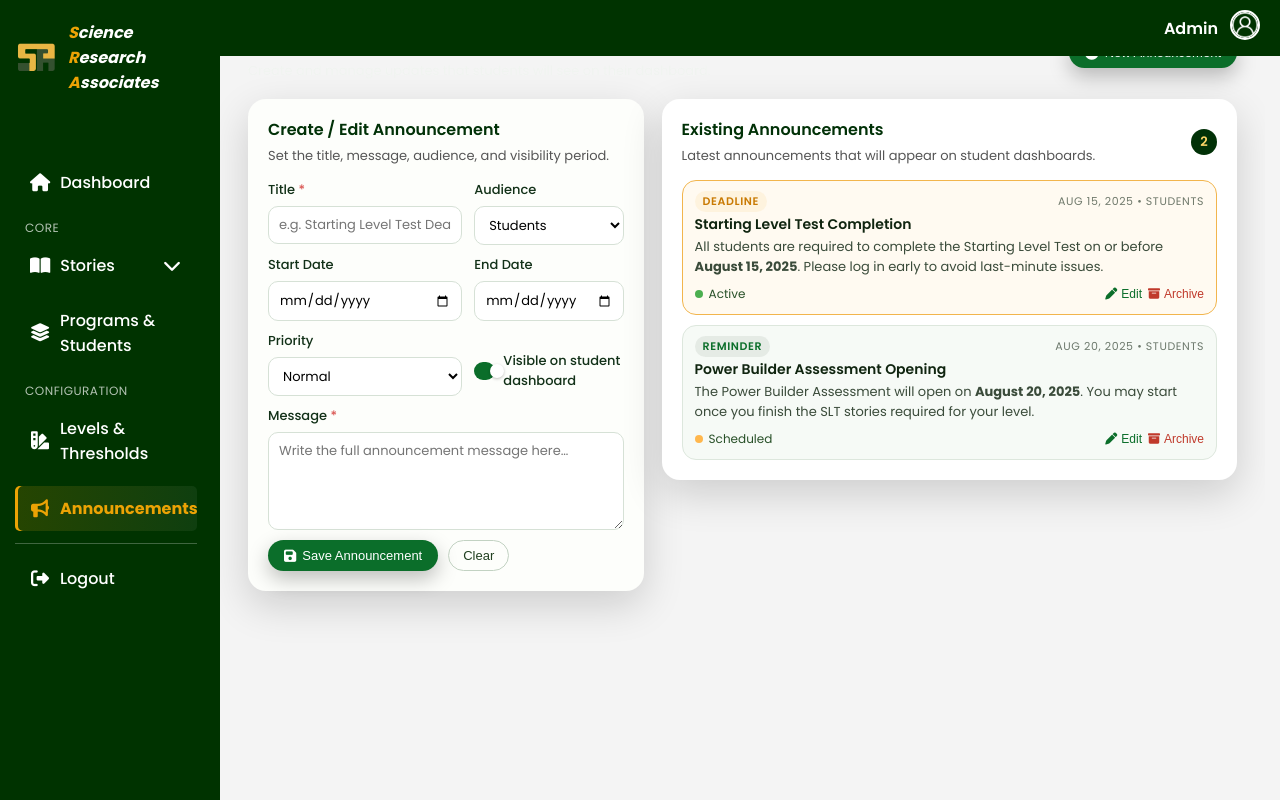
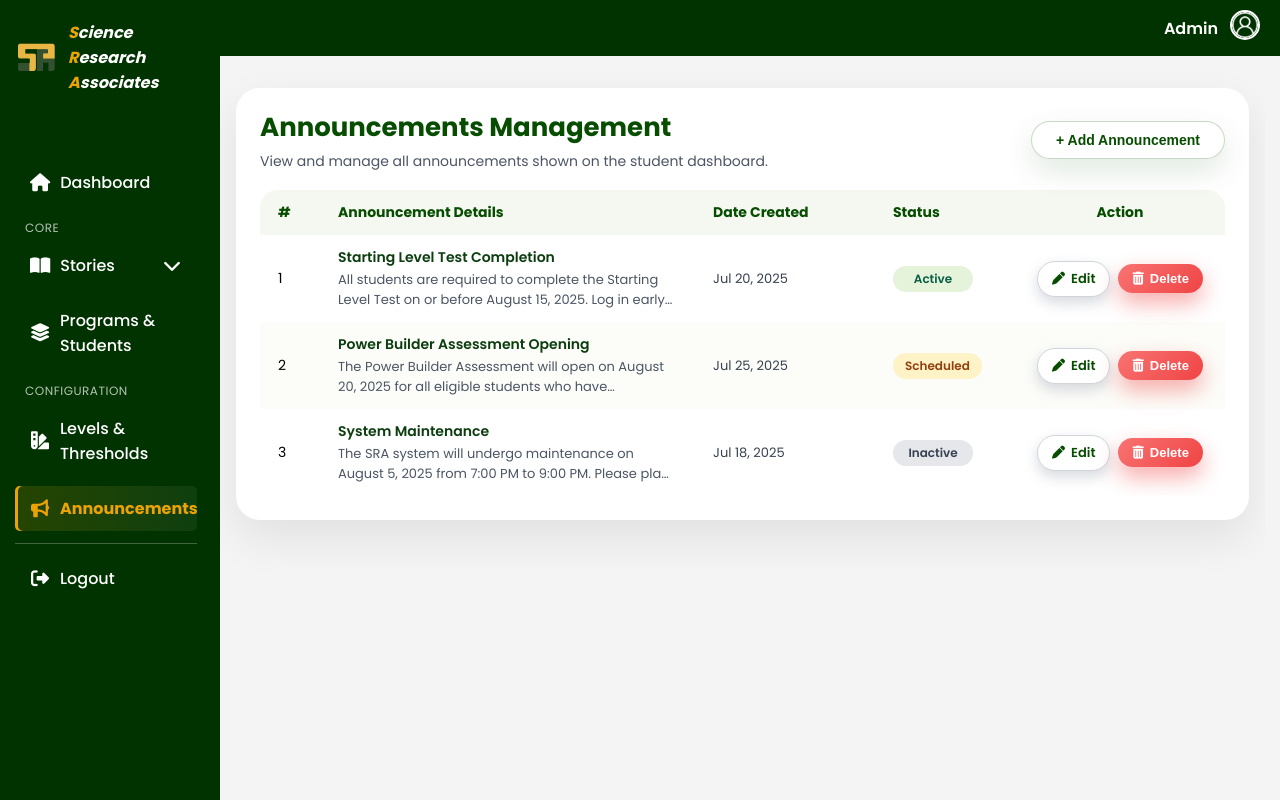
Before and after one commit to bermejoFlorence/SRA-Management-System, a PHP site: page /admin/announcements.php in a window 1280 px wide. Run offline with PHP 8.4, Linux system fonts and the light colour scheme; the visitor is signed in with stand-in values (Sample User, id 1); some libraries are stand-ins or nearby versions.

Commit message:
announcement

```diff
--- a/admin/announcements.php
+++ b/admin/announcements.php
@@ -5,168 +5,47 @@ require_role('admin', '../login.php#login');
 $PAGE_TITLE  = 'Announcements';
 $ACTIVE_MENU = 'announcements';
 
-require_once __DIR__ . '/includes/header.php';  // navbar + hamburger + backdrop + JS
+// ✳️ TEMP DATA LANG – papalitan natin ito ng real DB query mamaya
+$announcements = [
+    [
+        'id'          => 1,
+        'title'       => 'Starting Level Test Completion',
+        'body'        => 'All students are required to complete the Starting Level Test on or before August 15, 2025. Log in early to avoid delays.',
+        'created_at'  => '2025-07-20 09:15:00',
+        'status'      => 'active',
+    ],
+    [
+        'id'          => 2,
+        'title'       => 'Power Builder Assessment Opening',
+        'body'        => 'The Power Builder Assessment will open on August 20, 2025 for all eligible students who have completed their SLT stories.',
+        'created_at'  => '2025-07-25 14:30:00',
+        'status'      => 'scheduled',
+    ],
+    [
+        'id'          => 3,
+        'title'       => 'System Maintenance',
+        'body'        => 'The SRA system will undergo maintenance on August 5, 2025 from 7:00 PM to 9:00 PM. Please plan your tests accordingly.',
+        'created_at'  => '2025-07-18 16:05:00',
+        'status'      => 'inactive',
+    ],
+];
+
+require_once __DIR__ . '/includes/header.php';  // navbar + hamburger
 require_once __DIR__ . '/includes/sidebar.php'; // sidebar
 ?>
-<div class="main-content">
-  <!-- Page header -->
-  <div class="page-header">
-    <div>
-      <h1 class="page-title">Announcements</h1>
-      <p class="page-subtitle">
-        Create and manage updates that students will see on their dashboard.
-      </p>
-    </div>
-    <button type="button" class="btn-main" onclick="document.getElementById('annFormCard').scrollIntoView({behavior:'smooth'});">
-      <i class="fas fa-plus-circle"></i>
-      <span>New Announcement</span>
-    </button>
-  </div>
-
-  <div class="ann-layout">
-    <!-- LEFT: Create / Edit form -->
-    <div class="card ann-form-card" id="annFormCard">
-      <div class="card-header">
-        <h2>Create / Edit Announcement</h2>
-        <p>Set the title, message, audience, and visibility period.</p>
-      </div>
-
-      <!-- NOTE: action & backend logic - gagawin natin sa next step -->
-      <form method="post" action="announcements_save.php" class="ann-form">
-        <div class="form-row">
-          <div class="form-group">
-            <label for="title">Title <span class="req">*</span></label>
-            <input type="text" id="title" name="title" placeholder="e.g. Starting Level Test Deadline" required>
-          </div>
-          <div class="form-group">
-            <label for="audience">Audience</label>
-            <select id="audience" name="audience">
-              <option value="students">Students</option>
-              <option value="all">All Users</option>
-            </select>
-          </div>
-        </div>
-
-        <div class="form-row">
-          <div class="form-group">
-            <label for="start_date">Start Date</label>
-            <input type="date" id="start_date" name="start_date">
-          </div>
-          <div class="form-group">
-            <label for="end_date">End Date</label>
-            <input type="date" id="end_date" name="end_date">
-          </div>
-        </div>
-
-        <div class="form-row">
-          <div class="form-group">
-            <label for="priority">Priority</label>
-            <select id="priority" name="priority">
-              <option value="normal">Normal</option>
-              <option value="important">Important</option>
-            </select>
-          </div>
-          <div class="form-group">
-            <label class="switch-label">
-              <input type="checkbox" name="is_active" value="1" checked>
-              <span class="switch-pill"></span>
-              <span class="switch-text">Visible on student dashboard</span>
-            </label>
-          </div>
-        </div>
-
-        <div class="form-group">
-          <label for="body">Message <span class="req">*</span></label>
-          <textarea id="body" name="body" rows="4" placeholder="Write the full announcement message here…" required></textarea>
-        </div>
-
-        <div class="form-actions">
-          <button type="submit" class="btn-main">
-            <i class="fas fa-save"></i>
-            <span>Save Announcement</span>
-          </button>
-          <button type="reset" class="btn-ghost" type="button">
-            Clear
-          </button>
-        </div>
-      </form>
-    </div>
-
-    <!-- RIGHT: List of announcements (sample static cards for now) -->
-    <div class="card ann-list-card">
-      <div class="card-header list-header">
-        <div>
-          <h2>Existing Announcements</h2>
-          <p>Latest announcements that will appear on student dashboards.</p>
-        </div>
-        <span class="badge-count">2</span> <!-- sample count for now -->
-      </div>
-
-      <ul class="ann-list">
-        <!-- Sample item #1 -->
-        <li class="ann-item important">
-          <div class="ann-item-main">
-            <div class="ann-meta">
-              <span class="ann-category">Deadline</span>
-              <span class="ann-date">Aug 15, 2025 • Students</span>
-            </div>
-            <h3 class="ann-title">Starting Level Test Completion</h3>
-            <p class="ann-body">
-              All students are required to complete the Starting Level Test on or before
-              <strong>August 15, 2025</strong>. Please log in early to avoid last-minute issues.
-            </p>
-          </div>
-          <div class="ann-footer">
-            <span class="ann-status active-dot">Active</span>
-            <div class="ann-actions">
-              <button type="button" class="btn-link"><i class="fas fa-pen"></i> Edit</button>
-              <button type="button" class="btn-link danger"><i class="fas fa-box-archive"></i> Archive</button>
-            </div>
-          </div>
-        </li>
-
-        <!-- Sample item #2 -->
-        <li class="ann-item">
-          <div class="ann-item-main">
-            <div class="ann-meta">
-              <span class="ann-category">Reminder</span>
-              <span class="ann-date">Aug 20, 2025 • Students</span>
-            </div>
-            <h3 class="ann-title">Power Builder Assessment Opening</h3>
-            <p class="ann-body">
-              The Power Builder Assessment will open on <strong>August 20, 2025</strong>.
-              You may start once you finish the SLT stories required for your level.
-            </p>
-          </div>
-          <div class="ann-footer">
-            <span class="ann-status scheduled-dot">Scheduled</span>
-            <div class="ann-actions">
-              <button type="button" class="btn-link"><i class="fas fa-pen"></i> Edit</button>
-              <button type="button" class="btn-link danger"><i class="fas fa-box-archive"></i> Archive</button>
-            </div>
-          </div>
-        </li>
-      </ul>
-
-      <!-- Empty state (i-hide mo na lang pag may dynamic data na tayo) -->
-      <!--
-      <div class="ann-empty">
-        <i class="fas fa-bullhorn"></i>
-        <h3>No announcements yet</h3>
-        <p>Create your first announcement and it will appear here.</p>
-      </div>
-      -->
-    </div>
-  </div>
-</div>
 
 <style>
-/* --------- Page header --------- */
-.main-content{
-  padding:24px 28px 32px;
+/* ------- Main wrapper card (same feel as courses-card) ------- */
+.ann-card{
+  background:#ffffff;
+  border-radius:24px;
+  padding:20px 24px 24px;
+  margin:16px 16px 32px;
+  box-shadow:0 18px 45px rgba(0,0,0,0.08);
 }
 
-.page-header{
+/* header area */
+.ann-card-header{
   display:flex;
   align-items:center;
   justify-content:space-between;
@@ -174,361 +53,317 @@ require_once __DIR__ . '/includes/sidebar.php'; // sidebar
   margin-bottom:18px;
 }
 
-.page-title{
+.ann-card-header h1{
   margin:0;
-  font-size:22px;
-  font-weight:600;
-  color:#fff;
+  font-size:26px;
+  font-weight:800;
+  color:#064d00;
 }
 
-.page-subtitle{
+.ann-card-header .subtitle{
   margin:4px 0 0;
-  font-size:13px;
-  opacity:.85;
-  color:#f0f4f0;
+  font-size:14px;
+  color:#4b5563;
 }
 
-/* --------- Layout --------- */
-.ann-layout{
-  display:grid;
-  grid-template-columns:minmax(0, 1.1fr) minmax(0, 1.6fr);
-  gap:18px;
-  align-items:flex-start;
+/* Add Announcement button – white + green pill */
+.header-actions .btn-add-ann{
+  border-radius:999px;
+  padding:10px 24px;
+  border:1px solid rgba(6,77,0,0.22);
+  background:#ffffff;
+  color:#064d00;
+  font-weight:700;
+  font-size:14px;
+  cursor:pointer;
+  box-shadow:0 12px 30px rgba(6,77,0,0.12);
+  transition:background 0.15s, transform 0.12s, box-shadow 0.12s;
 }
 
-@media (max-width: 992px){
-  .ann-layout{
-    grid-template-columns:minmax(0,1fr);
-  }
+.header-actions .btn-add-ann:hover{
+  background:#e5f3da;
+  transform:translateY(-1px);
+  box-shadow:0 16px 32px rgba(6,77,0,0.18);
 }
 
-/* --------- Cards --------- */
-.card{
-  background:#f9faf9;
-  border-radius:18px;
-  padding:18px 20px 20px;
-  box-shadow:0 14px 40px rgba(0,0,0,.16);
+.header-actions .btn-add-ann:active{
+  transform:translateY(0);
+  box-shadow:0 8px 18px rgba(6,77,0,0.18);
 }
 
-.card-header h2{
-  margin:0;
-  font-size:16px;
-  font-weight:600;
-  color:#013107;
-}
-.card-header p{
-  margin:4px 0 0;
-  font-size:13px;
-  color:#555;
+/* ------- Table wrapper ------- */
+.ann-table-wrapper{
+  margin-top:4px;
 }
 
-.ann-form-card{
-  background:#fdfefb;
+.ann-table{
+  width:100%;
+  border-collapse:collapse;
+  overflow:hidden;
+  border-radius:18px;
 }
 
-.ann-list-card{
+.ann-table thead tr{
+  background:#f4f8f0;
+}
+
+.ann-table th,
+.ann-table td{
+  padding:12px 18px;
+  font-size:14px;
+}
+
+.ann-table th{
+  text-align:left;
+  font-weight:700;
+  color:#064d00;
+}
+
+.ann-table tbody tr:nth-child(even){
+  background:#fcfdf9;
+}
+
+.ann-table tbody tr:nth-child(odd){
   background:#ffffff;
 }
 
-/* --------- Form --------- */
-.ann-form{
-  margin-top:14px;
+.ann-table tbody tr:hover{
+  background:#f1f5f9;
 }
 
-.form-row{
-  display:grid;
-  grid-template-columns: minmax(0, 1.3fr) minmax(0, 1fr);
-  gap:12px;
+/* ------- Announcement detail cell ------- */
+.ann-detail-title{
+  font-weight:600;
+  color:#0b3d0f;
+  margin-bottom:2px;
 }
 
-@media (max-width: 720px){
-  .form-row{
-    grid-template-columns:minmax(0,1fr);
-  }
+.ann-detail-body{
+  font-size:13px;
+  color:#4b5563;
+  max-width:650px;
+  overflow:hidden;
+  display:-webkit-box;
+  -webkit-line-clamp:2;
+  -webkit-box-orient:vertical;
 }
 
-.form-group{
-  display:flex;
-  flex-direction:column;
-  gap:6px;
-  margin-bottom:10px;
+/* date column */
+.ann-date{
+  font-size:13px;
+  color:#374151;
 }
 
-.form-group label{
-  font-size:13px;
-  font-weight:500;
-  color:#123118;
+/* status badge */
+.ann-status-badge{
+  display:inline-flex;
+  align-items:center;
+  justify-content:center;
+  min-width:80px;
+  padding:4px 12px;
+  border-radius:999px;
+  font-size:12px;
+  font-weight:600;
 }
 
-.req{
-  color:#d9534f;
+.ann-status-active{
+  background:#e5f3da;
+  color:#065f46;
 }
 
-.ann-form input[type="text"],
-.ann-form input[type="date"],
-.ann-form select,
-.ann-form textarea{
-  border-radius:10px;
-  border:1px solid #d6e1d6;
-  padding:8px 10px;
-  font-size:13px;
-  font-family:inherit;
-  background:#ffffff;
-  outline:none;
-  transition:border-color .18s, box-shadow .18s, background .18s;
+.ann-status-scheduled{
+  background:#fef3c7;
+  color:#92400e;
 }
 
-.ann-form input:focus,
-.ann-form select:focus,
-.ann-form textarea:focus{
-  border-color:#0b6e2a;
-  box-shadow:0 0 0 1px rgba(11,110,42,.18);
-  background:#fbfffa;
+.ann-status-inactive{
+  background:#e5e7eb;
+  color:#374151;
 }
 
-/* switch */
-.switch-label{
-  display:flex;
-  align-items:center;
-  gap:8px;
-  margin-top:20px;
-  cursor:pointer;
-  font-size:13px;
-}
-.switch-label input{
-  display:none;
-}
-.switch-pill{
-  width:34px;
-  height:18px;
-  border-radius:999px;
-  background:#c3d6c3;
-  position:relative;
-  transition:background .18s;
-}
-.switch-pill::after{
-  content:'';
-  position:absolute;
-  top:2px;
-  left:3px;
-  width:14px;
-  height:14px;
-  border-radius:50%;
-  background:#fff;
-  box-shadow:0 1px 3px rgba(0,0,0,.25);
-  transition:transform .18s;
-}
-.switch-label input:checked + .switch-pill{
-  background:#0b6e2a;
-}
-.switch-label input:checked + .switch-pill::after{
-  transform:translateX(13px);
-}
-.switch-text{
-  color:#123118;
-}
-
-/* buttons */
-.btn-main{
-  display:inline-flex;
-  align-items:center;
-  gap:6px;
-  border:none;
-  border-radius:999px;
-  padding:8px 16px;
-  font-size:13px;
-  font-weight:500;
-  cursor:pointer;
-  background:#0b6e2a;
-  color:#fff;
-  box-shadow:0 8px 20px rgba(0,0,0,.25);
-  transition:transform .12s ease, box-shadow .12s ease, background .12s ease;
-}
-.btn-main:hover{
-  background:#095321;
-  box-shadow:0 10px 26px rgba(0,0,0,.3);
-  transform:translateY(-1px);
-}
-.btn-main i{
-  font-size:14px;
-}
-
-.btn-ghost{
-  border-radius:999px;
-  border:1px solid #c2d2c2;
-  padding:7px 14px;
-  font-size:13px;
-  background:transparent;
-  cursor:pointer;
-  color:#214020;
-}
-.btn-ghost:hover{
-  background:#eef4ee;
-}
-
-.form-actions{
-  margin-top:6px;
-  display:flex;
-  align-items:center;
-  gap:10px;
-}
-
-/* --------- List --------- */
-.list-header{
-  display:flex;
-  align-items:center;
-  justify-content:space-between;
-  gap:14px;
-}
-
-.badge-count{
-  min-width:26px;
-  height:26px;
-  border-radius:999px;
-  background:#013107;
-  color:#ffd768;
-  font-size:13px;
+/* action buttons */
+.ann-actions{
   display:flex;
   align-items:center;
   justify-content:center;
-  font-weight:600;
+  gap:8px;
 }
 
-.ann-list{
-  list-style:none;
-  margin:14px 0 0;
-  padding:0;
-  display:flex;
-  flex-direction:column;
-  gap:10px;
+.btn-pill{
+  display:inline-flex;
+  align-items:center;
+  justify-content:center;
+  padding:7px 14px;
+  border-radius:999px;
+  border:none;
+  font-size:13px;
+  font-weight:600;
+  cursor:pointer;
+  text-decoration:none;
+  transition:filter 0.12s, transform 0.12s;
 }
 
-.ann-item{
-  border-radius:14px;
-  padding:10px 12px 11px;
-  background:#f6faf6;
-  border:1px solid #dde7dd;
-  display:flex;
-  flex-direction:column;
-  gap:6px;
-}
-.ann-item.important{
-  border-color:#f2b54d;
-  background:#fffaf1;
+.btn-pill i{
+  margin-right:6px;
+  font-size:13px;
 }
 
-.ann-meta{
-  display:flex;
-  align-items:center;
-  justify-content:space-between;
-  gap:8px;
-  font-size:11px;
-  text-transform:uppercase;
-  letter-spacing:.6px;
-}
-.ann-category{
-  padding:2px 8px;
-  border-radius:999px;
-  background:rgba(1,49,7,.07);
-  color:#0b6e2a;
-  font-weight:600;
-}
-.ann-item.important .ann-category{
-  background:rgba(236,163,5,.08);
-  color:#c97a03;
-}
-.ann-date{
-  opacity:.7;
-  color:#334333;
+.btn-edit{
+  background:#ffffff;
+  border:1px solid #d1d5db;
+  color:#064d00;
+  box-shadow:0 6px 14px rgba(156,163,175,0.4);
 }
 
-.ann-title{
-  margin:2px 0 0;
-  font-size:14px;
-  font-weight:600;
-  color:#102510;
-}
-.ann-body{
-  margin:2px 0 0;
-  font-size:13px;
-  color:#3a4b3a;
+.btn-edit:hover{
+  filter:brightness(0.97);
+  transform:translateY(-1px);
 }
 
-.ann-footer{
-  display:flex;
-  align-items:center;
-  justify-content:space-between;
-  gap:8px;
-  margin-top:2px;
-}
-.ann-status{
-  font-size:12px;
-  display:inline-flex;
-  align-items:center;
-  gap:6px;
-  color:#285028;
-}
-.ann-status::before{
-  content:'';
-  width:8px;
-  height:8px;
-  border-radius:50%;
-  background:#8bc34a;
-}
-.ann-status.scheduled-dot::before{
-  background:#ffb74d;
-}
-.ann-status.active-dot::before{
-  background:#4caf50;
+.btn-delete{
+  background:linear-gradient(135deg,#f97373,#ef4444);
+  color:#ffffff;
+  box-shadow:0 10px 22px rgba(239,68,68,0.45);
 }
 
-.ann-actions{
-  display:flex;
-  align-items:center;
-  gap:6px;
+.btn-delete:hover{
+  filter:brightness(0.97);
+  transform:translateY(-1px);
 }
 
-.btn-link{
-  border:none;
-  background:none;
-  padding:0;
-  font-size:12px;
-  cursor:pointer;
-  color:#0b6e2a;
-  display:inline-flex;
-  align-items:center;
-  gap:4px;
-}
-.btn-link.danger{
-  color:#c0392b;
-}
-.btn-link i{
-  font-size:12px;
+/* empty state */
+.ann-empty{
+  padding:28px 12px;
+  text-align:center;
 }
 
-/* empty state (optional) */
-.ann-empty{
-  margin-top:10px;
-  padding:22px 16px;
-  border-radius:14px;
-  background:#f6faf6;
-  text-align:center;
-  color:#445944;
-}
-.ann-empty i{
-  font-size:26px;
-  margin-bottom:6px;
-  color:#0b6e2a;
-}
-.ann-empty h3{
-  margin:0 0 4px;
-  font-size:15px;
-}
 .ann-empty p{
   margin:0;
+}
+
+.ann-empty .hint{
+  margin-top:6px;
   font-size:13px;
+  color:#6b7280;
+}
+
+/* responsive tweaks */
+@media (max-width:768px){
+  .ann-card{
+    margin:10px;
+    padding:16px;
+  }
+
+  .ann-card-header{
+    flex-direction:column;
+    align-items:flex-start;
+  }
+
+  .ann-table th,
+  .ann-table td{
+    padding:10px 12px;
+  }
 }
 </style>
 
+<div class="main-content">
+  <section class="card ann-card">
+    <div class="ann-card-header">
+      <div>
+        <h1>Announcements Management</h1>
+        <p class="subtitle">
+          View and manage all announcements shown on the student dashboard.
+        </p>
+      </div>
+      <div class="header-actions">
+        <!-- later: open modal / go to create page -->
+        <button type="button" class="btn-add-ann" id="btnAddAnnouncement">
+          + Add Announcement
+        </button>
+      </div>
+    </div>
+
+    <div class="ann-table-wrapper">
+      <?php if (empty($announcements)): ?>
+        <div class="ann-empty">
+          <p>No announcements created yet.</p>
+          <p class="hint">Click <strong>Add Announcement</strong> to create your first message.</p>
+        </div>
+      <?php else: ?>
+        <table class="ann-table">
+          <thead>
+            <tr>
+              <th style="width:60px;">#</th>
+              <th>Announcement Details</th>
+              <th style="width:180px;">Date Created</th>
+              <th style="width:140px;">Status</th>
+              <th style="width:210px; text-align:center;">Action</th>
+            </tr>
+          </thead>
+          <tbody>
+          <?php
+          $i = 1;
+          foreach ($announcements as $a):
+              $created = date('M d, Y', strtotime($a['created_at']));
+              $status  = strtolower($a['status']);
+              $badgeClass = 'ann-status-inactive';
+              $label      = 'Inactive';
+              if ($status === 'active'){
+                  $badgeClass = 'ann-status-active';
+                  $label      = 'Active';
+              } elseif ($status === 'scheduled'){
+                  $badgeClass = 'ann-status-scheduled';
+                  $label      = 'Scheduled';
+              }
+          ?>
+            <tr>
+              <td><?php echo $i++; ?></td>
+              <td>
+                <div class="ann-detail-title">
+                  <?php echo htmlspecialchars($a['title']); ?>
+                </div>
+                <div class="ann-detail-body">
+                  <?php echo htmlspecialchars($a['body']); ?>
+                </div>
+              </td>
+              <td>
+                <span class="ann-date"><?php echo $created; ?></span>
+              </td>
+              <td>
+                <span class="ann-status-badge <?php echo $badgeClass; ?>">
+                  <?php echo $label; ?>
+                </span>
+              </td>
+              <td>
+                <div class="ann-actions">
+                  <!-- later: link to edit.php?id=... -->
+                  <a href="#"
+                     class="btn-pill btn-edit">
+                    <i class="fas fa-pen"></i>Edit
+                  </a>
+                  <button type="button"
+                          class="btn-pill btn-delete">
+                    <i class="fas fa-trash-alt"></i>Delete
+                  </button>
+                </div>
+              </td>
+            </tr>
+          <?php endforeach; ?>
+          </tbody>
+        </table>
+      <?php endif; ?>
+    </div>
+  </section>
+</div>
+
+<script>
+// placeholder lang muna – later lalagyan natin ng modal / redirect
+document.getElementById('btnAddAnnouncement')?.addEventListener('click', () => {
+  // example: redirect to a create page
+  // window.location.href = 'announcements_create.php';
+  console.log('Add Announcement clicked');
+});
+</script>
+
 </body>
 </html>
```
